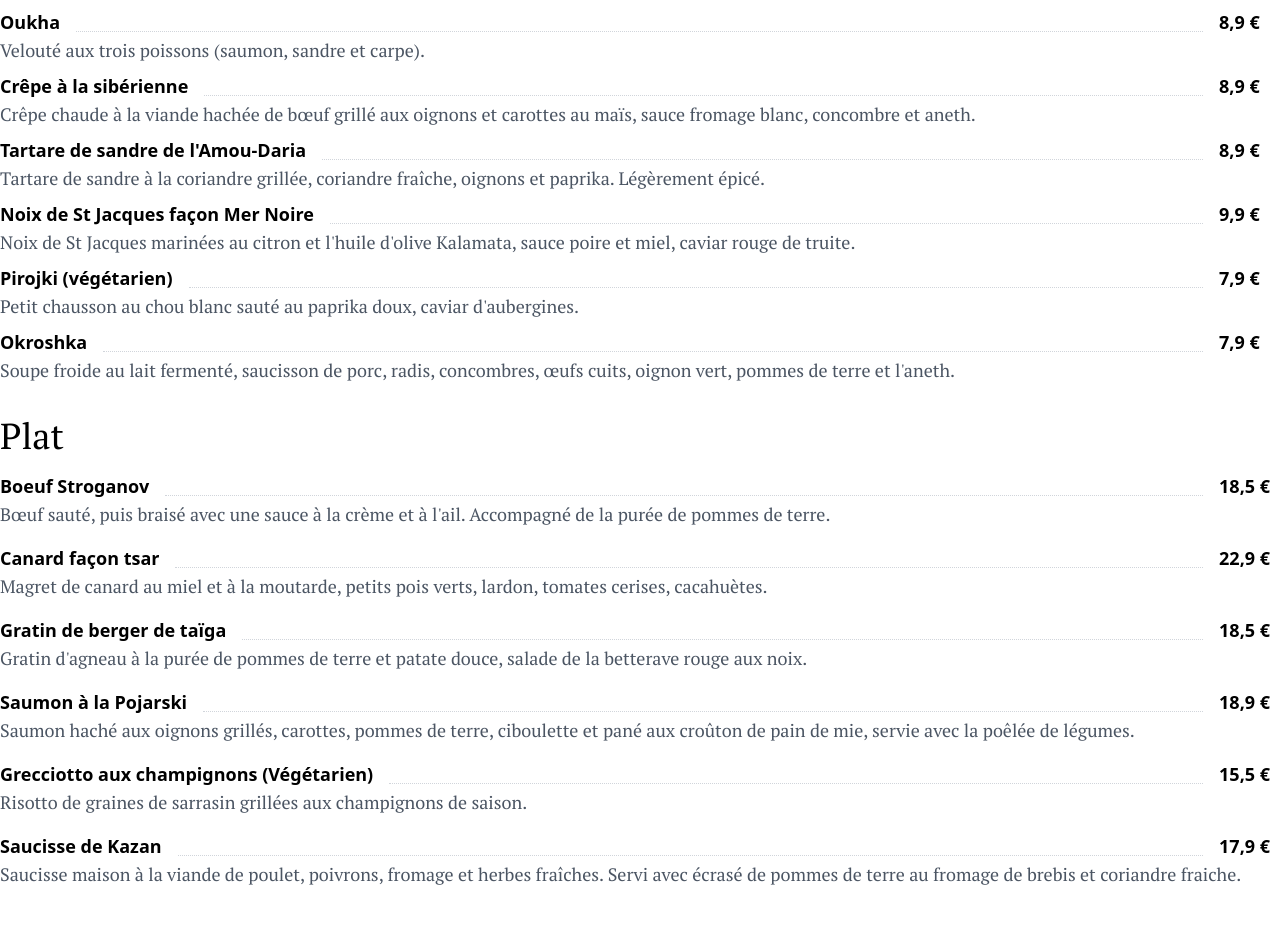
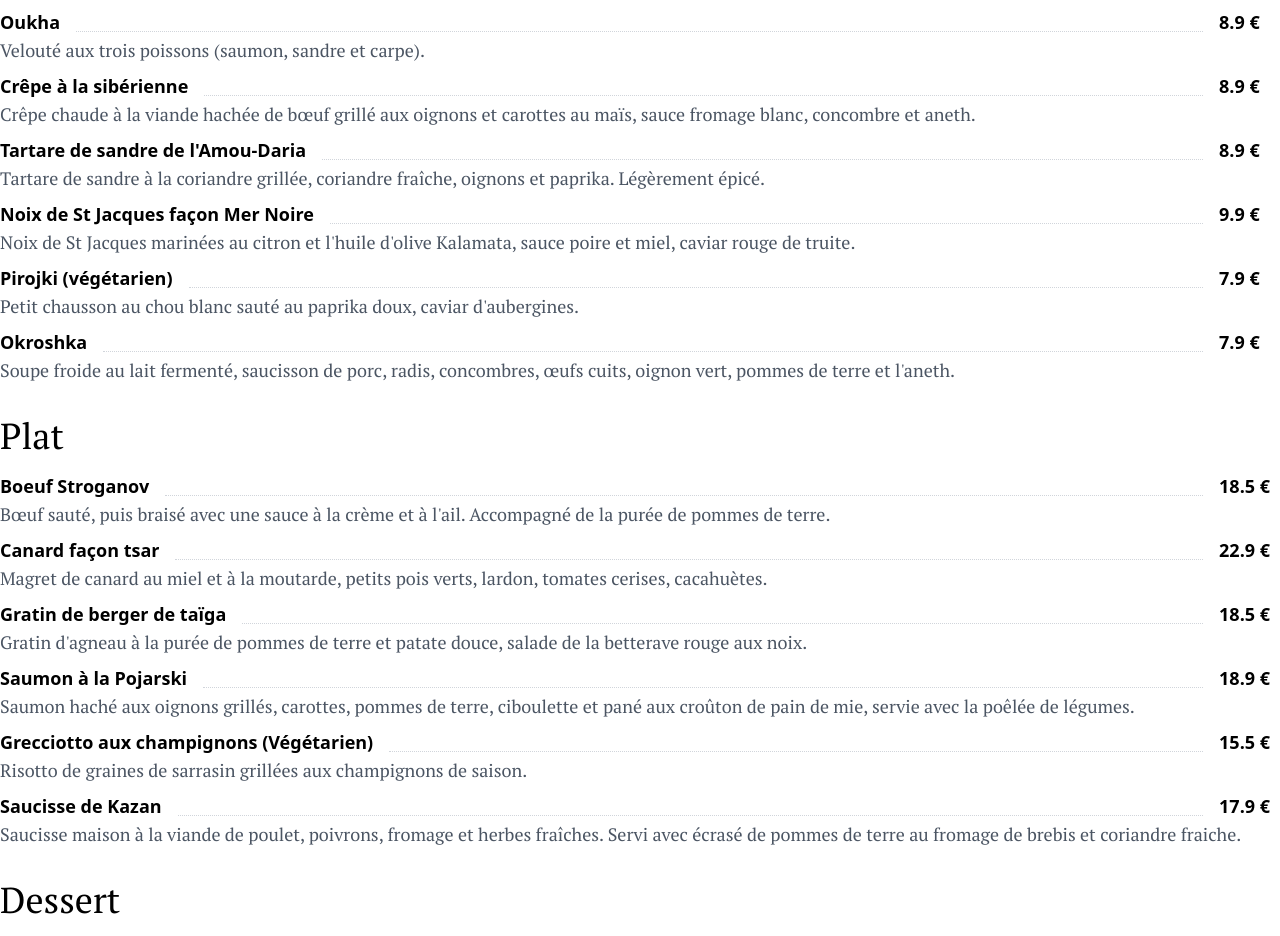
Before and after one commit to Zamahajeva/menu-transsiberien, a SvelteKit app: page / in a window 1280 px wide. Shown: the part 280-1216 px from the top of the page. Before the commit the page ends 1168 px from the top, so only its background shows below. Built offline with nearby package versions, Linux system fonts and the light colour scheme.

Commit message:
feat( data-oriented ) : factorisation des données

```diff
--- a/src/routes/+page.svelte
+++ b/src/routes/+page.svelte
@@ -1,190 +1,63 @@
+<script>
+    export let data;
+</script>
+
 <div class="container mx-auto mt-28">
     <!----------------- ENTREE ----------------------->
     <h2 class="text-2xl lg:text-4xl font-serif">Entrée</h2>
     <div class="mt-4">
+        {#each data.entrees as {plat, description, prix}}
             <div class="flex flex-col text-sm lg:text-lg mt-2">
                 <div class="flex flex-row justify-between ">
                     <div class="flex flex-row w-full">
-                    <div class="font-bold">Oukha</div>
+                        <div class="font-bold whitespace-nowrap">{plat}</div>
                         <div class="border-gray-300 border-dotted border-b w-full m-1 ml-4 mr-4"></div>
                     </div>
-                <div class="w-16 font-sans font-bold">8,9 €</div>
+                    <div class="w-16 font-sans font-bold">{prix} €</div>
                 </div>
                 <div>
-                <p class="font-serif text-gray-600">
-                    Velouté aux trois poissons (saumon, sandre et carpe).
-                </p>
+                    <p class="font-serif text-gray-600">{description}</p>
                 </div>
             </div>
-        <div class="flex flex-col text-sm lg:text-lg mt-2">
-            <div class="flex flex-row justify-between">
-                <div class="flex flex-row w-full">
-                    <div class="font-bold whitespace-nowrap">Crêpe à la sibérienne</div>
-                    <div class="border-gray-300 border-dotted border-b w-full m-1 ml-4 mr-4"></div>
-                </div>
-                <div class="w-16 font-sans font-bold">8,9 €</div>
-            </div>
-            <div>
-                <p class="font-serif text-gray-600">
-                    Crêpe chaude à la viande hachée de bœuf grillé aux oignons et carottes au maïs, sauce fromage blanc, concombre et aneth.
-                </p>
-            </div>
-        </div>
-        <div class="flex flex-col text-sm lg:text-lg mt-2">
-            <div class="flex flex-row justify-between">
-                <div class="flex flex-row w-full">
-                    <div class="font-bold whitespace-nowrap">Tartare de sandre de l'Amou-Daria</div>
-                    <div class="border-gray-300 border-dotted border-b w-full m-1 ml-4 mr-4"></div>
-                </div>
-                <div class="w-16 font-sans font-bold">8,9 €</div>
-            </div>
-            <div>
-                <p class="font-serif text-gray-600">
-                    Tartare de sandre à la coriandre grillée, coriandre fraîche, oignons et paprika. Légèrement épicé.
-                </p>
-            </div>
-        </div>
-        <div class="flex flex-col text-sm lg:text-lg mt-2">
-            <div class="flex flex-row justify-between">
-                <div class="flex flex-row w-full">
-                    <div class="font-bold  whitespace-nowrap">Noix de St Jacques façon Mer Noire</div>
-                    <div class="border-gray-300 border-dotted border-b w-full m-1 ml-4 mr-4"></div>
-                </div>
-                <div class="w-16 font-sans font-bold">9,9 €</div>
-            </div>
-            <div>
-                <p class="font-serif text-gray-600">
-                    Noix de St Jacques marinées au citron et l'huile d'olive Kalamata, sauce poire et miel, caviar rouge de truite.
-                </p>
-            </div>
-        </div>
-        <div class="flex flex-col text-sm lg:text-lg mt-2">
-            <div class="flex flex-row justify-between">
-                <div class="flex flex-row w-full">
-                    <div class="font-bold whitespace-nowrap">Pirojki (végétarien)</div>
-                    <div class="border-gray-300 border-dotted border-b w-full m-1 ml-4 mr-4"></div>
-                </div>
-                <div class="w-16 font-sans font-bold">7,9 €</div>
-            </div>
-            <div>
-                <p class="font-serif text-gray-600">
-                    Petit chausson au chou blanc sauté au paprika doux, caviar d'aubergines.
-                </p>
-            </div>
-        </div>
-        <div class="flex flex-col text-sm lg:text-lg mt-2">
-            <div class="flex flex-row justify-between">
-                <div class="flex flex-row w-full">
-                    <div class="font-bold  whitespace-nowrap">Okroshka</div>
-                    <div class="border-gray-300 border-dotted border-b w-full m-1 ml-4 mr-4"></div>
-                </div>
-                <div class="w-16 font-sans font-bold">7,9 €</div>
-            </div>
-            <div>
-                <p class="font-serif text-gray-600">
-                    Soupe froide au lait fermenté, saucisson de porc, radis, concombres, œufs cuits, oignon vert, pommes de terre et l'aneth.
-                </p>
-            </div>
-        </div>
+        {/each}
     </div>
 
     <!----------------- PLAT ----------------------->
     <h2 class="text-2xl lg:text-4xl font-serif mt-8">Plat</h2>
     <div class="mt-4">
+        {#each data.plats as {plat, description, prix}}
             <div class="flex flex-col text-sm lg:text-lg mt-2">
                 <div class="flex flex-row justify-between ">
                     <div class="flex flex-row w-full">
-                    <div class="font-bold whitespace-nowrap">Boeuf Stroganov</div>
+                        <div class="font-bold whitespace-nowrap">{plat}</div>
                         <div class="border-gray-300 border-dotted border-b w-full m-1 ml-4 mr-4"></div>
                     </div>
-                <div class="w-16 font-sans font-bold">18,5 €</div>
+                    <div class="w-16 font-sans font-bold">{prix} €</div>
                 </div>
                 <div>
-                <p class="font-serif text-gray-600">
-                    Bœuf sauté, puis braisé avec une sauce à la crème et à l'ail. Accompagné de la purée de pommes de terre.
-                </p>
+                    <p class="font-serif text-gray-600">{description}</p>
                 </div>
             </div>
+        {/each}
     </div>
+
+    <!----------------- DESSERT ----------------------->
+    <h2 class="text-2xl lg:text-4xl font-serif mt-8">Dessert</h2>
     <div class="mt-4">
+        {#each data.desserts as {plat, description, prix}}
             <div class="flex flex-col text-sm lg:text-lg mt-2">
                 <div class="flex flex-row justify-between ">
                     <div class="flex flex-row w-full">
-                    <div class="font-bold whitespace-nowrap">Canard façon tsar</div>
+                        <div class="font-bold whitespace-nowrap">{plat}</div>
                         <div class="border-gray-300 border-dotted border-b w-full m-1 ml-4 mr-4"></div>
                     </div>
-                <div class="w-16 font-sans font-bold">22,9 €</div>
+                    <div class="w-16 font-sans font-bold">{prix} €</div>
                 </div>
                 <div>
-                <p class="font-serif text-gray-600">
-                    Magret de canard au miel et à la moutarde, petits pois verts, lardon, tomates cerises, cacahuètes.
-                </p>
+                    <p class="font-serif text-gray-600">{description}</p>
                 </div>
             </div>
-    </div>
-    <div class="mt-4">
-        <div class="flex flex-col text-sm lg:text-lg mt-2">
-            <div class="flex flex-row justify-between ">
-                <div class="flex flex-row w-full">
-                    <div class="font-bold whitespace-nowrap">Gratin de berger de taïga</div>
-                    <div class="border-gray-300 border-dotted border-b w-full m-1 ml-4 mr-4"></div>
-                </div>
-                <div class="w-16 font-sans font-bold">18,5 €</div>
-            </div>
-            <div>
-                <p class="font-serif text-gray-600">
-                    Gratin d'agneau à la purée de pommes de terre et patate douce, salade de la betterave rouge aux noix.
-                </p>
-            </div>
-        </div>
-    </div>
-    <div class="mt-4">
-        <div class="flex flex-col text-sm lg:text-lg mt-2">
-            <div class="flex flex-row justify-between ">
-                <div class="flex flex-row w-full">
-                    <div class="font-bold whitespace-nowrap">Saumon à la Pojarski</div>
-                    <div class="border-gray-300 border-dotted border-b w-full m-1 ml-4 mr-4"></div>
-                </div>
-                <div class="w-16 font-sans font-bold">18,9 €</div>
-            </div>
-            <div>
-                <p class="font-serif text-gray-600">
-                    Saumon haché aux oignons grillés, carottes, pommes de terre, ciboulette et pané aux croûton de pain de mie, servie avec la poêlée de légumes.
-                </p>
-            </div>
-        </div>
-    </div>
-    <div class="mt-4">
-        <div class="flex flex-col text-sm lg:text-lg mt-2">
-            <div class="flex flex-row justify-between ">
-                <div class="flex flex-row w-full">
-                    <div class="font-bold whitespace-nowrap">Grecciotto aux champignons (Végétarien)</div>
-                    <div class="border-gray-300 border-dotted border-b w-full m-1 ml-4 mr-4"></div>
-                </div>
-                <div class="w-16 font-sans font-bold">15,5 €</div>
-            </div>
-            <div>
-                <p class="font-serif text-gray-600">
-                    Risotto de graines de sarrasin grillées aux champignons de saison.
-                </p>
-            </div>
-        </div>
-    </div>
-    <div class="mt-4">
-        <div class="flex flex-col text-sm lg:text-lg mt-2">
-            <div class="flex flex-row justify-between ">
-                <div class="flex flex-row w-full">
-                    <div class="font-bold whitespace-nowrap">Saucisse de Kazan</div>
-                    <div class="border-gray-300 border-dotted border-b w-full m-1 ml-4 mr-4"></div>
-                </div>
-                <div class="w-16 font-sans font-bold">17,9 €</div>
-            </div>
-            <div>
-                <p class="font-serif text-gray-600">
-                    Saucisse maison à la viande de poulet, poivrons, fromage et herbes fraîches. Servi avec écrasé de pommes de terre au fromage de brebis et coriandre fraiche.
-                </p>
-            </div>
-        </div>
+        {/each}
     </div>
 
 </div>
--- /dev/null
+++ b/src/routes/+page.ts
@@ -0,0 +1,71 @@
+export function load() {
+    return {
+        entrees: [
+            {
+                plat: 'Oukha',
+                description: 'Velouté aux trois poissons (saumon, sandre et carpe).',
+                prix: 8.9
+            },
+            {
+                plat: 'Crêpe à la sibérienne',
+                description: 'Crêpe chaude à la viande hachée de bœuf grillé aux oignons et carottes au maïs, sauce fromage blanc, concombre et aneth.',
+                prix: 8.9
+            },
+            {
+                plat: 'Tartare de sandre de l\'Amou-Daria',
+                description: 'Tartare de sandre à la coriandre grillée, coriandre fraîche, oignons et paprika. Légèrement épicé.',
+                prix: 8.9
+            },
+            {
+                plat: 'Noix de St Jacques façon Mer Noire',
+                description: 'Noix de St Jacques marinées au citron et l\'huile d\'olive Kalamata, sauce poire et miel, caviar rouge de truite.',
+                prix: 9.9
+            },
+            {
+                plat: 'Pirojki (végétarien)',
+                description: 'Petit chausson au chou blanc sauté au paprika doux, caviar d\'aubergines.',
+                prix: 7.9
+            },
+            {
+                plat: 'Okroshka',
+                description: 'Soupe froide au lait fermenté, saucisson de porc, radis, concombres, œufs cuits, oignon vert, pommes de terre et l\'aneth.',
+                prix: 7.9
+            }
+        ],
+        plats: [
+            {
+                plat: 'Boeuf Stroganov',
+                description: 'Bœuf sauté, puis braisé avec une sauce à la crème et à l\'ail. Accompagné de la purée de pommes de terre.',
+                prix: 18.5,
+            },
+            {
+                plat: 'Canard façon tsar',
+                description: 'Magret de canard au miel et à la moutarde, petits pois verts, lardon, tomates cerises, cacahuètes.',
+                prix: 22.9,
+            },
+            {
+                plat: 'Gratin de berger de taïga\n',
+                description: 'Gratin d\'agneau à la purée de pommes de terre et patate douce, salade de la betterave rouge aux noix.',
+                prix: 18.5,
+            },
+            {
+                plat: 'Saumon à la Pojarski',
+                description: 'Saumon haché aux oignons grillés, carottes, pommes de terre, ciboulette et pané aux croûton de pain de mie, servie avec la poêlée de légumes.',
+                prix: 18.9,
+            },
+            {
+                plat: 'Grecciotto aux champignons (Végétarien)',
+                description: 'Risotto de graines de sarrasin grillées aux champignons de saison.',
+                prix: 15.5,
+            },
+            {
+                plat: 'Saucisse de Kazan',
+                description: 'Saucisse maison à la viande de poulet, poivrons, fromage et herbes fraîches. Servi avec écrasé de pommes de terre au fromage de brebis et coriandre fraiche.',
+                prix: 17.9,
+            },
+        ],
+        desserts: [
+
+        ]
+    };
+}
```
Lines whose indentation alone changed are shown as unchanged.
